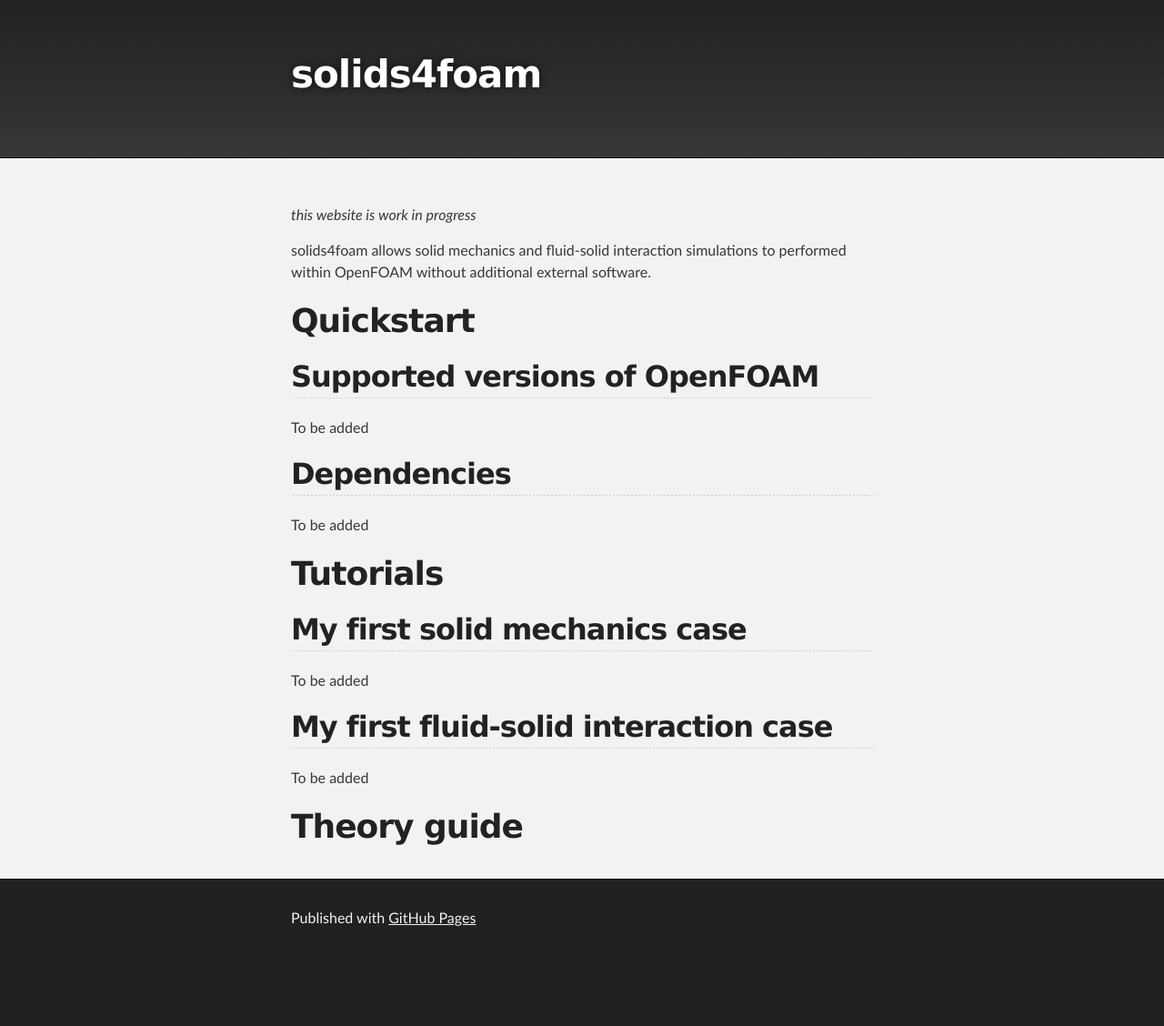
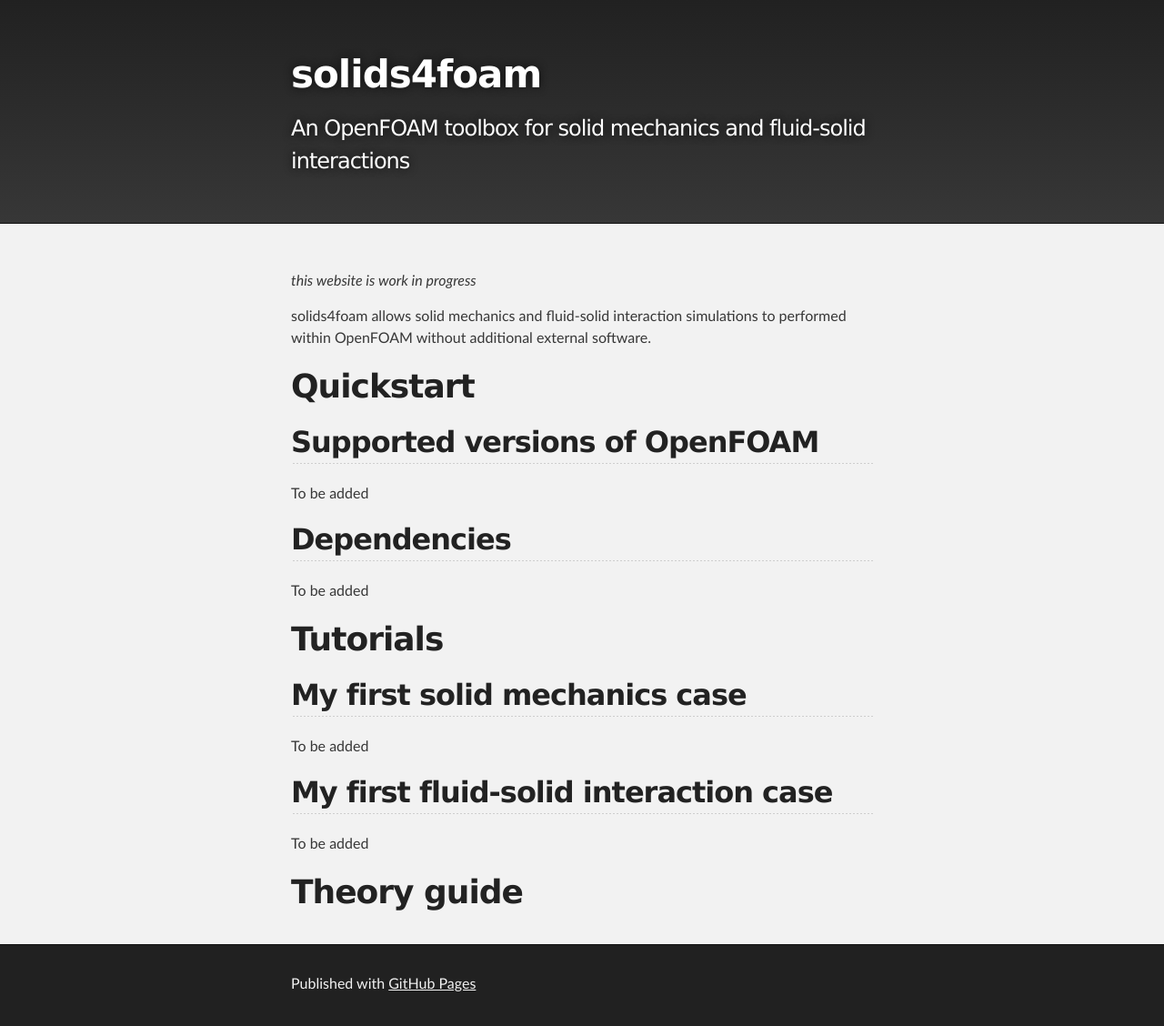
Before and after one commit to solids4foam/solids4foam.github.io, a Jekyll site: the page built from index.md, in a window 1280 px wide. Shown: the whole page at 91% size. Built offline with Jekyll 4.4.1, drawn with Linux system fonts in a browser that asks for light colours; before the commit the page ends 1056 px from its top, so only the background shows below that.

Commit message:
Header update

```diff
--- a/_layouts/default.html
+++ b/_layouts/default.html
@@ -21,7 +21,7 @@
           {% endif %}
 
           <h1 id="project_title">solids4foam</h1>
-          <h2 id="project_tagline">{{ site.description | default: An OpenFOAM toolbox for solid mechanics and fluid-solid interactions }}</h2>
+          <h2 id="project_tagline">An OpenFOAM toolbox for solid mechanics and fluid-solid interactions</h2>
 
           {% if site.show_downloads %}
             <section id="downloads">
```
